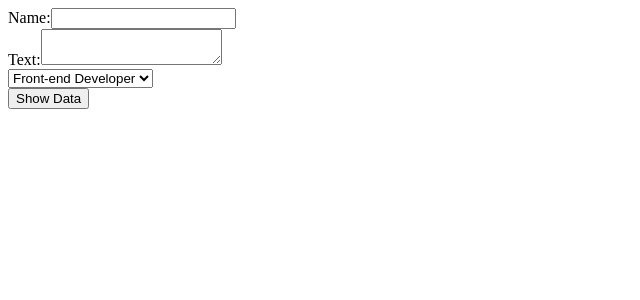
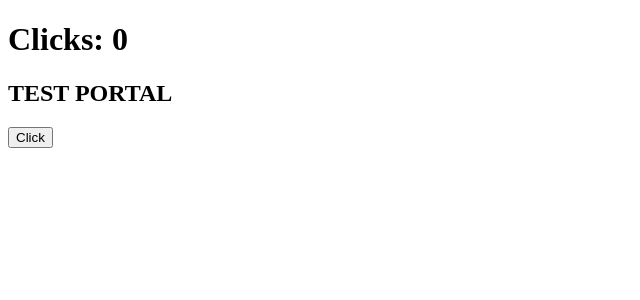
Before and after one commit to Definence/TSable, a React (Create React App) app in the folder react-typescript/: page / in a window 1280 px wide. Shown: the top 300 px of the page, without its empty margins (0-640 px from the left). Built offline with nearby package versions, Linux system fonts and the light colour scheme; the HTML template or start-up script is replaced by a standard one.

Commit message:
Add 05-react-portals

```diff
--- a/react-typescript/src/App.tsx
+++ b/react-typescript/src/App.tsx
@@ -1,6 +1,6 @@
 import React from 'react'
 
-import Component from './lessons/04-elements_typization'
+import Component from './lessons/05-portal'
 
 const App = () => <Component />
 
--- /dev/null
+++ b/react-typescript/src/lessons/05-portal.tsx
@@ -0,0 +1,46 @@
+import React, { Component } from 'react'
+import ReactDOM from 'react-dom'
+
+type PortalProps = {
+  children: React.ReactNode,
+}
+
+class Portal extends Component<PortalProps> {
+  private el: HTMLDivElement = document.createElement('div')
+
+  public componentDidMount(): void {
+    document.body.appendChild(this.el)
+  }
+
+  public componentWillUnmount(): void {
+    document.body.removeChild(this.el)
+  }
+
+  public render(): React.ReactElement<PortalProps> {
+    return ReactDOM.createPortal(this.props.children, this.el)
+  }
+}
+
+export default class extends Component<{}, { count: number }> {
+  state = {
+    count: 0,
+  }
+
+  handleClick = (): void => {
+    this.setState(({ count }) => ({
+      count: ++count,
+    }))
+  }
+
+  render() {
+    return (
+      <div onClick={this.handleClick}>
+        <h1>Clicks: {this.state.count}</h1>
+        <Portal>
+          <h2>TEST PORTAL</h2>
+          <button>Click</button>
+        </Portal>
+      </div>
+    )
+  }
+}
```
